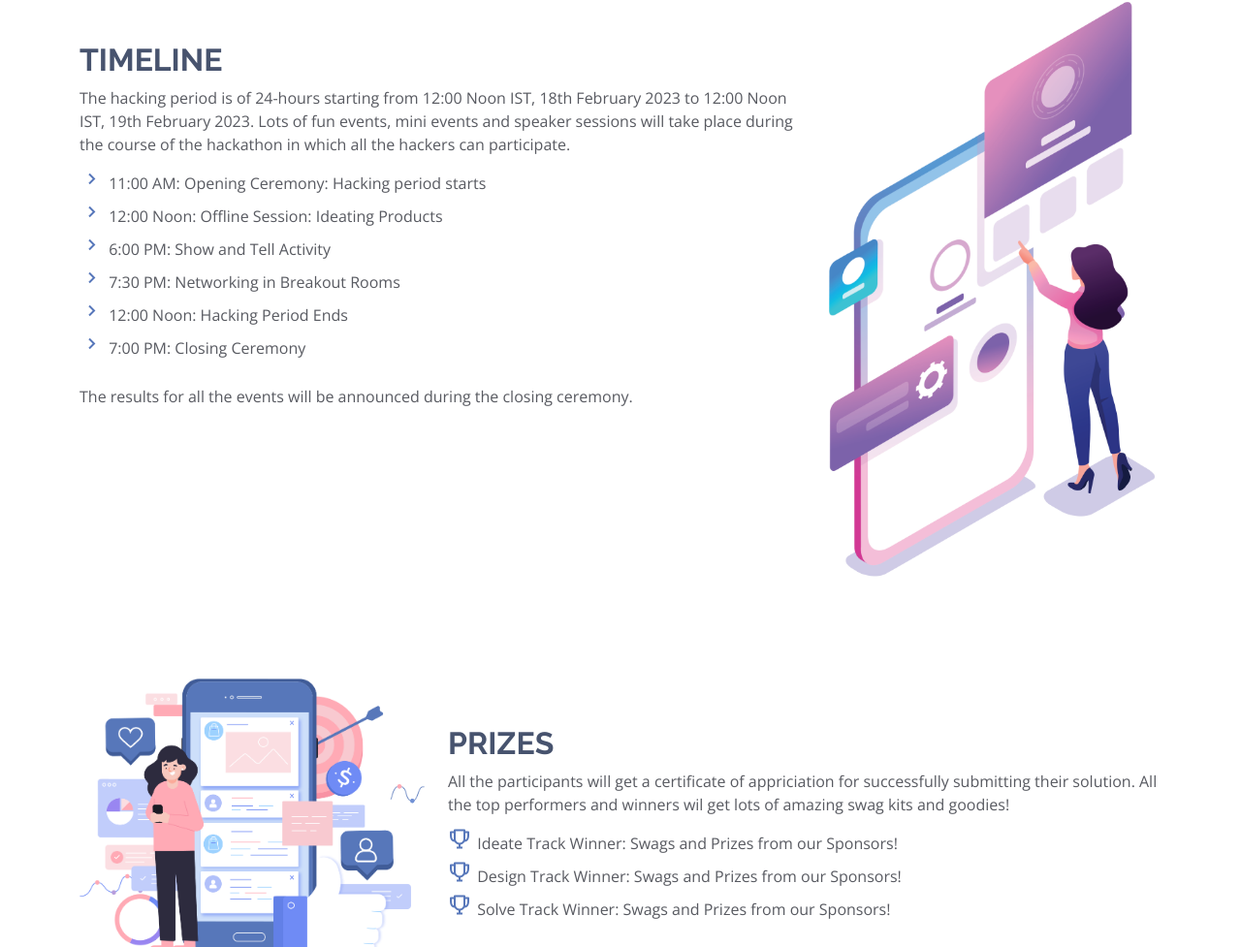
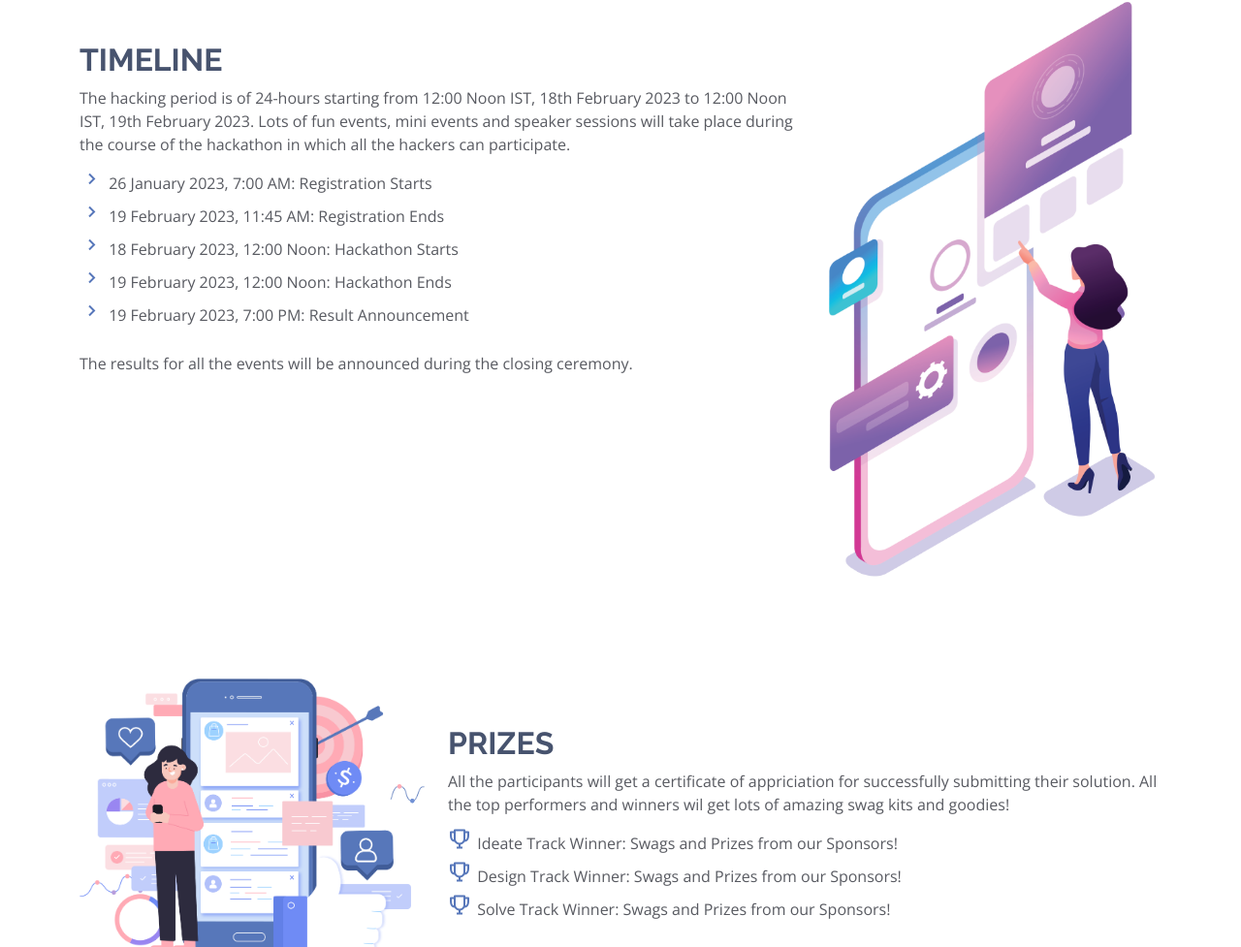
Before and after one commit to A-nn-e/Rapid-Hacks, a plain HTML site: page index.html in a window 1280 px wide. Shown: the part 2043-3020 px from the top of the page at 97% size. Drawn offline with nearby package versions, Linux system fonts and the light colour scheme.

Commit message:
timeline updated

```diff
--- a/index.html
+++ b/index.html
@@ -202,12 +202,11 @@
             <h3>TIMELINE</h3>
             <p>The hacking period is of 24-hours starting from 12:00 Noon IST, 18th February 2023 to 12:00 Noon IST, 19th February 2023. Lots of fun events, mini events and speaker sessions will take place during the course of the hackathon in which all the hackers can participate.</p>
             <ul>
-              <li><i class="bx bx-chevron-right"></i> 11:00 AM: Opening Ceremony: Hacking period starts</li>
-              <li><i class="bx bx-chevron-right"></i> 12:00 Noon: Offline Session: Ideating Products</li>
-              <li><i class="bx bx-chevron-right"></i> 6:00 PM: Show and Tell Activity</li>
-              <li><i class="bx bx-chevron-right"></i> 7:30 PM: Networking in Breakout Rooms</li>
-              <li><i class="bx bx-chevron-right"></i> 12:00 Noon: Hacking Period Ends</li>
-              <li><i class="bx bx-chevron-right"></i> 7:00 PM: Closing Ceremony</li>
+              <li><i class="bx bx-chevron-right"></i> 26 January 2023, 7:00 AM: Registration Starts</li>
+              <li><i class="bx bx-chevron-right"></i> 19 February 2023, 11:45 AM: Registration Ends</li>
+              <li><i class="bx bx-chevron-right"></i> 18 February 2023, 12:00 Noon: Hackathon Starts</li>
+              <li><i class="bx bx-chevron-right"></i> 19 February 2023, 12:00 Noon: Hackathon Ends</li>
+              <li><i class="bx bx-chevron-right"></i> 19 February 2023, 7:00 PM: Result Announcement</li>
             </ul>
             <p>
               The results for all the events will be announced during the closing ceremony.
```
